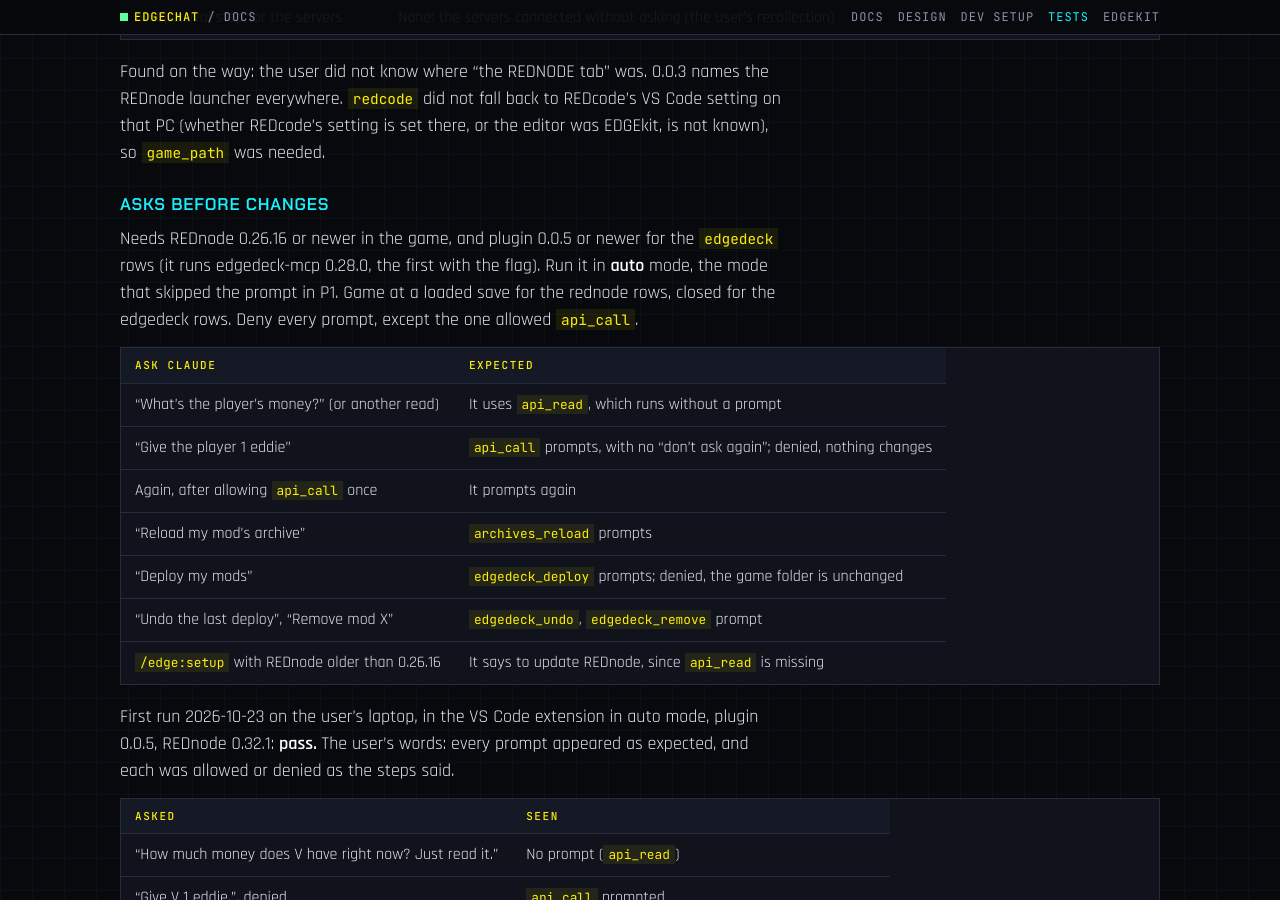
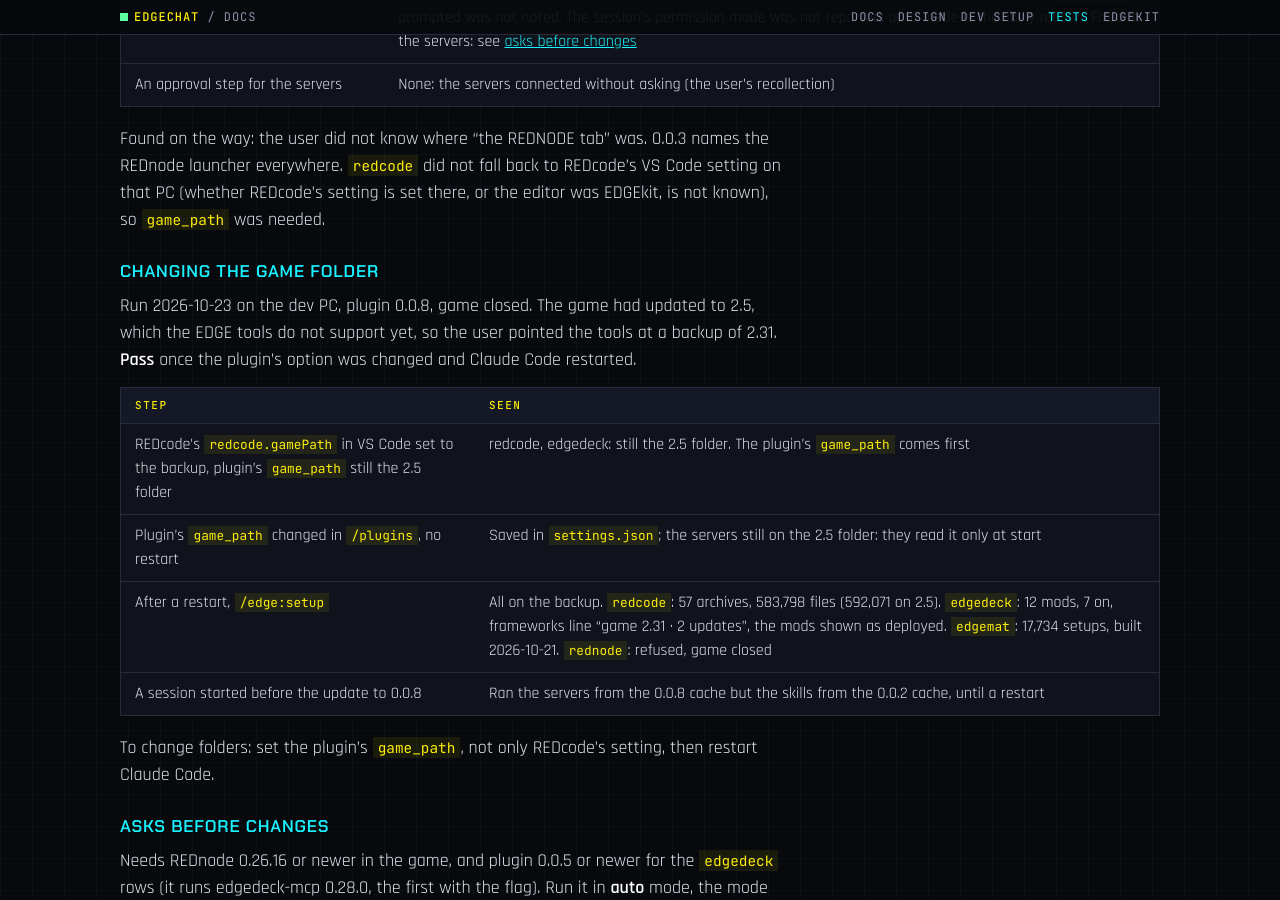
Before and after one commit to Edgemodders/EDGEchat, a Jekyll site: the page built from docs/testing.md, in a window 1280 px wide and 900 px high, scrolled down 8518 px. Built offline with Jekyll 4.4.1, drawn with Linux system fonts in a browser that asks for light colours; our own code applies the rules of GitHub Pages for plain Markdown files; some of the changed text lies outside the part shown.

Commit message:
Tests: changing the game folder needs the plugin's game_path and a restart
Co-Authored-By: Claude Opus 5.5 <noreply@anthropic.com>

```diff
--- a/docs/testing.md
+++ b/docs/testing.md
@@ -20,6 +20,7 @@ Last updated 2026-10-23.
 | [rednode with no token](#rednode-with-no-token) | CLI, game running | P1 | 2026-10-16 | Seen: HTTP 401 |
 | [P1 test in VS Code with the game](#p1-test-in-vs-code-with-the-game) | By hand, in a session | P1 | 2026-10-21 | Pass; the ask before deploy failed, fixed in 0.0.5 ([asks before changes](#asks-before-changes)) |
 | [Asks before changes](#asks-before-changes) | By hand, in a session | P1 | 2026-10-23 | Pass |
+| [Changing the game folder](#changing-the-game-folder) | By hand, in a session | P3 | 2026-10-23 | Pass after a restart |
 | [init-project on a real project](#init-project-on-a-real-project) | By hand, in a session | P1 | Not run | |
 | [EDGEkit one-click setup](#edgekit-one-click-setup) | By hand, in EDGEkit | P4 | Not run | |
 | [Evals: archives-and-cr2w](#evals-archives-and-cr2w) | `claude plugin eval` | P2 | 2026-10-23 | Skill fires; Δ 0.00 |
@@ -241,6 +242,19 @@ First run 2026-10-21, plugin 0.0.2 installed from GitHub on a second PC (the use
 
 Found on the way: the user did not know where "the REDNODE tab" was. 0.0.3 names the REDnode launcher everywhere. `redcode` did not fall back to REDcode's VS Code setting on that PC (whether REDcode's setting is set there, or the editor was EDGEkit, is not known), so `game_path` was needed.
 
+### Changing the game folder
+
+Run 2026-10-23 on the dev PC, plugin 0.0.8, game closed. The game had updated to 2.5, which the EDGE tools do not support yet, so the user pointed the tools at a backup of 2.31. **Pass** once the plugin's option was changed and Claude Code restarted.
+
+| Step | Seen |
+|---|---|
+| REDcode's `redcode.gamePath` in VS Code set to the backup, plugin's `game_path` still the 2.5 folder | redcode, edgedeck: still the 2.5 folder. The plugin's `game_path` comes first |
+| Plugin's `game_path` changed in `/plugins`, no restart | Saved in `settings.json`; the servers still on the 2.5 folder: they read it only at start |
+| After a restart, `/edge:setup` | All on the backup. `redcode`: 57 archives, 583,798 files (592,071 on 2.5). `edgedeck`: 12 mods, 7 on, frameworks line "game 2.31 · 2 updates", the mods shown as deployed. `edgemat`: 17,734 setups, built 2026-10-21. `rednode`: refused, game closed |
+| A session started before the update to 0.0.8 | Ran the servers from the 0.0.8 cache but the skills from the 0.0.2 cache, until a restart |
+
+To change folders: set the plugin's `game_path`, not only REDcode's setting, then restart Claude Code.
+
 ### Asks before changes
 
 Needs REDnode 0.26.16 or newer in the game, and plugin 0.0.5 or newer for the `edgedeck` rows (it runs edgedeck-mcp 0.28.0, the first with the flag). Run it in **auto** mode, the mode that skipped the prompt in P1. Game at a loaded save for the rednode rows, closed for the edgedeck rows. Deny every prompt, except the one allowed `api_call`.
```
